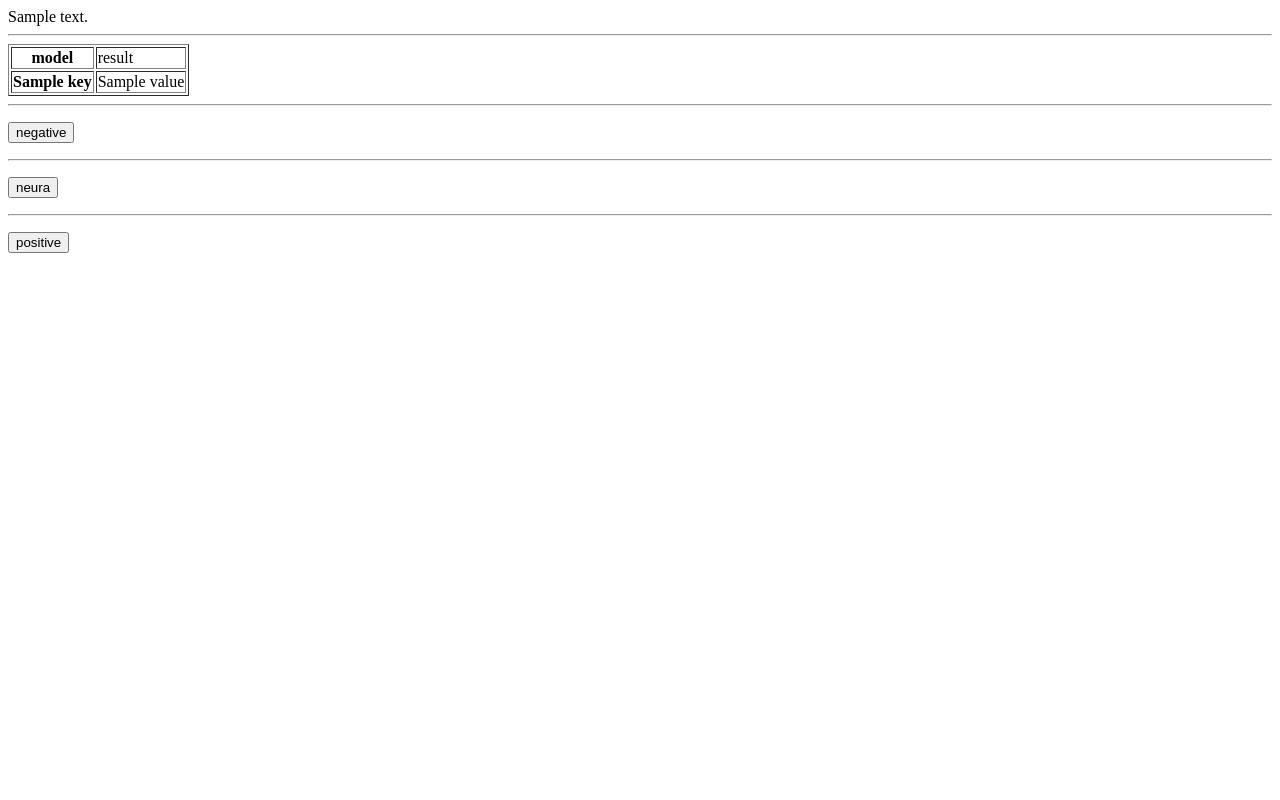
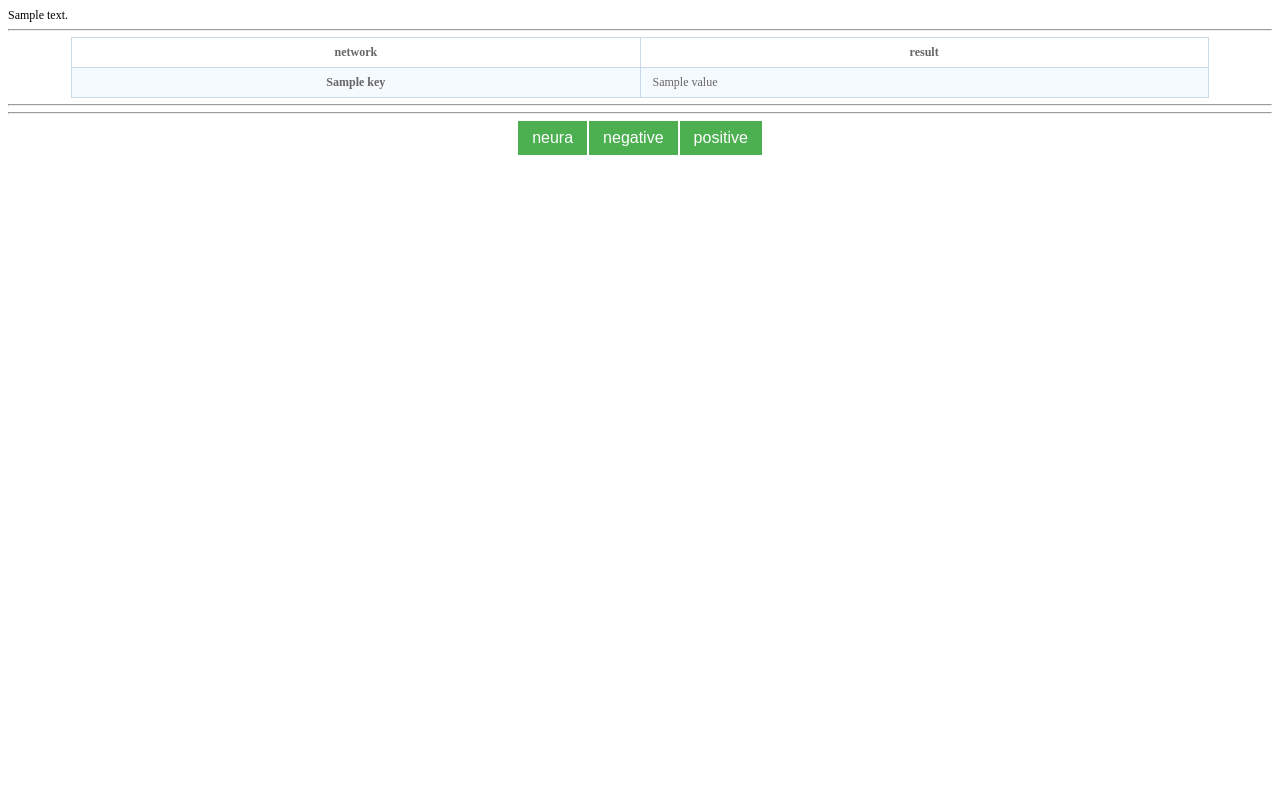
Before and after one commit to tago-tech/sents, a Flask app: template templates/result.html in a window 1280 px wide. Run offline with Flask 2, Linux system fonts and the light colour scheme; the template is opened without the code that fills it: most values are stand-ins (such as "Sample title", 1, 10 or a date in 2020); lists and menus that the app fills with data are empty.

Commit message:
fix html

```diff
--- a/templates/result.html
+++ b/templates/result.html
@@ -1,41 +1,121 @@
 <html>
   <head>
     <meta http-equiv="Content-Type" content="text/html; charset=utf-8" />
- <title>Flask模板示例</title>
+    <title>Emotional Analysis</title>
   </head>
   <body>
     {{text}}
     <hr />
-       <table border = 1>
+
+    <style type="text/css">
+      body,
+      table {
+        font-size: 12px;
+      }
+
+      table {
+        table-layout: fixed;
+
+        empty-cells: show;
+
+        border-collapse: collapse;
+
+        margin: 0 auto;
+      }
+
+      td {
+        height: 30px;
+      }
+
+      h1,
+      h2,
+      h3 {
+        font-size: 12px;
+
+        margin: 0;
+
+        padding: 0;
+      }
+
+      .table {
+        border: 1px solid #cad9ea;
+
+        color: #666;
+      }
+
+      .table th {
+        background-repeat: repeat-x;
+
+        height: 30px;
+      }
+
+      .table td,
+      .table th {
+        border: 1px solid #cad9ea;
+
+        padding: 0 1em 0;
+      }
+
+      .table tr.alter {
+        background-color: #f5fafe;
+      }
+    </style>
+
+    <table width="90%" class="table">
       <tr>
-            <th>model</th>
-            <td>result</td>
+        <th>network</th>
+
+        <th>result</th>
       </tr>
+
       {% for key, value in result.items() %}
-             <tr>
-                <th>{{ key }} </th>
-                <td>{{ value }} </td>
+      <tr class="alter">
+        <th>{{ key }}</th>
+        <td>{{ value }}</td>
       </tr>
       {% endfor %}
     </table>
-    <hr />
-    <form action = "http://43.142.161.208:9001/fallback" method = "POST">
-        <input type="hidden" name="text" value="{{text}}" >
-        <input type="hidden" name="result" value="negative" >
-        <p><input type = "submit" value = "negative" /></p>
+
+    <hr type="hidden"/>
+    <hr type="hidden"/>
+
+    <style>
+      .button {
+        background-color: #4caf50; /* Green */
+        border: none;
+        color: white;
+        padding: 8px 14px;
+        text-align: center;
+        text-decoration: none;
+        display: inline-block;
+        font-size: 16px;
+      }
+    </style>
+
+    <table>
+    <tr>
+      <th>
+        <form action="http://43.142.161.208:9001/fallback" method="POST">
+          <input type="hidden" name="text" value="{{text}}" />
+          <input type="hidden" name="result" value="neura" />
+          <p><input class="button" type="submit" value="neura" /></p>
         </form>
-     <hr />
-     <form action = "http://43.142.161.208:9001/fallback" method = "POST">
-        <input type="hidden" name="text" value="{{text}}" >
-        <input type="hidden" name="result" value="neura" >
-        <p><input type = "submit" value = "neura" /></p>
+      </th>
+      <th>
+        <form action="http://43.142.161.208:9001/fallback" method="POST">
+          <input type="hidden" name="text" value="{{text}}" />
+          <input type="hidden" name="result" value="negative" />
+          <p><input class="button" type="submit" value="negative" /></p>
         </form>
-     <hr />
-     <form action = "http://43.142.161.208:9001/fallback" method = "POST">
-        <input type="hidden" name="text" value="{{text}}" >
-        <input type="hidden" name="result" value="positive" >
-        <p><input type = "submit" value = "positive" /></p>
+      </th>
+      <th>
+        <form action="http://43.142.161.208:9001/fallback" method="POST">
+          <input type="hidden" name="text" value="{{text}}" />
+          <input type="hidden" name="result" value="positive" />
+          <p><input class="button" type="submit" value="positive" /></p>
         </form>
-
+      </th>
+    </tr>
+    </table>
   </body>
 </html>
```
Also changed, not shown: templates/index.html (+129 -6 lines), 2 other files. Lines whose indentation alone changed are shown as unchanged.
